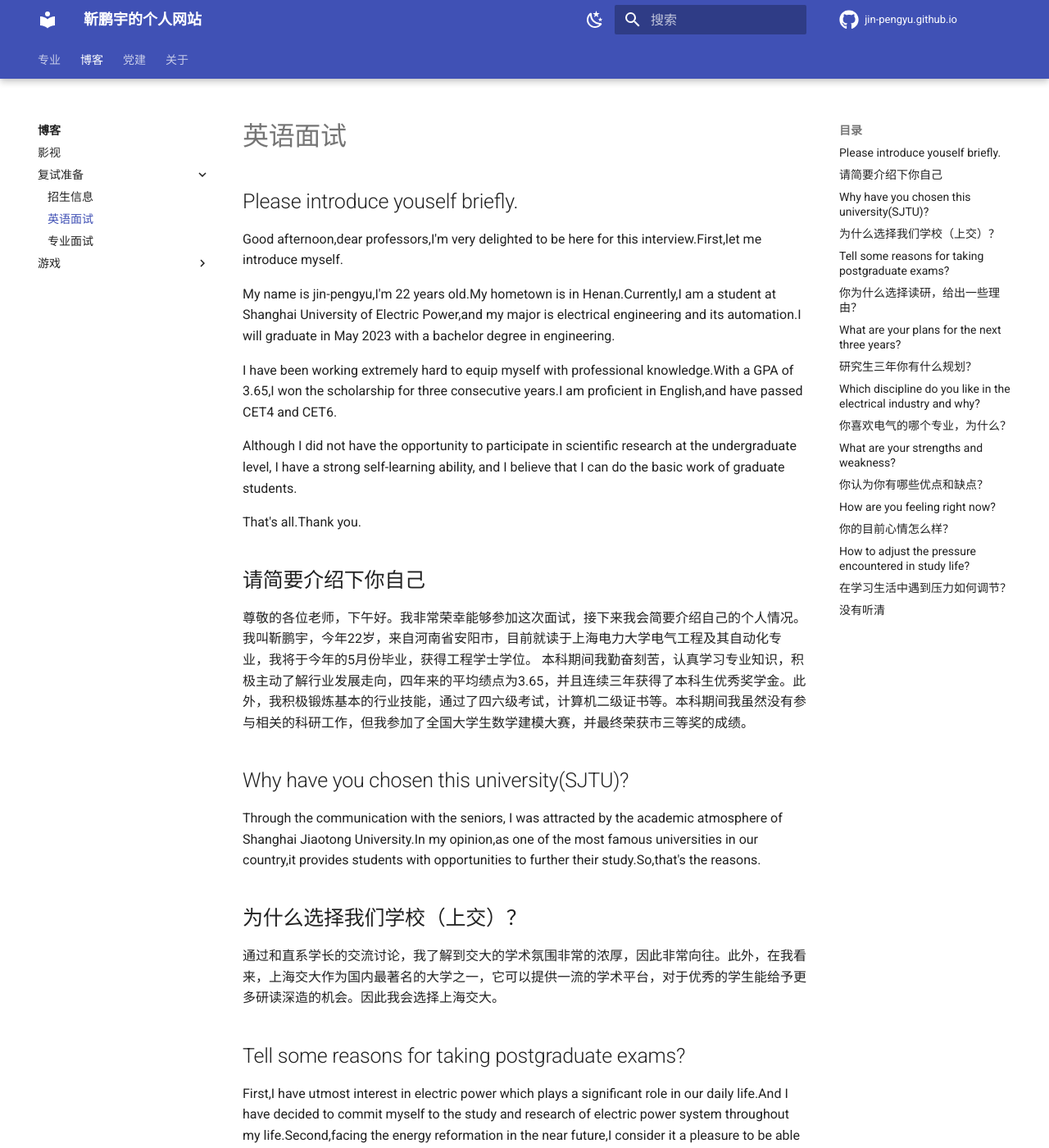
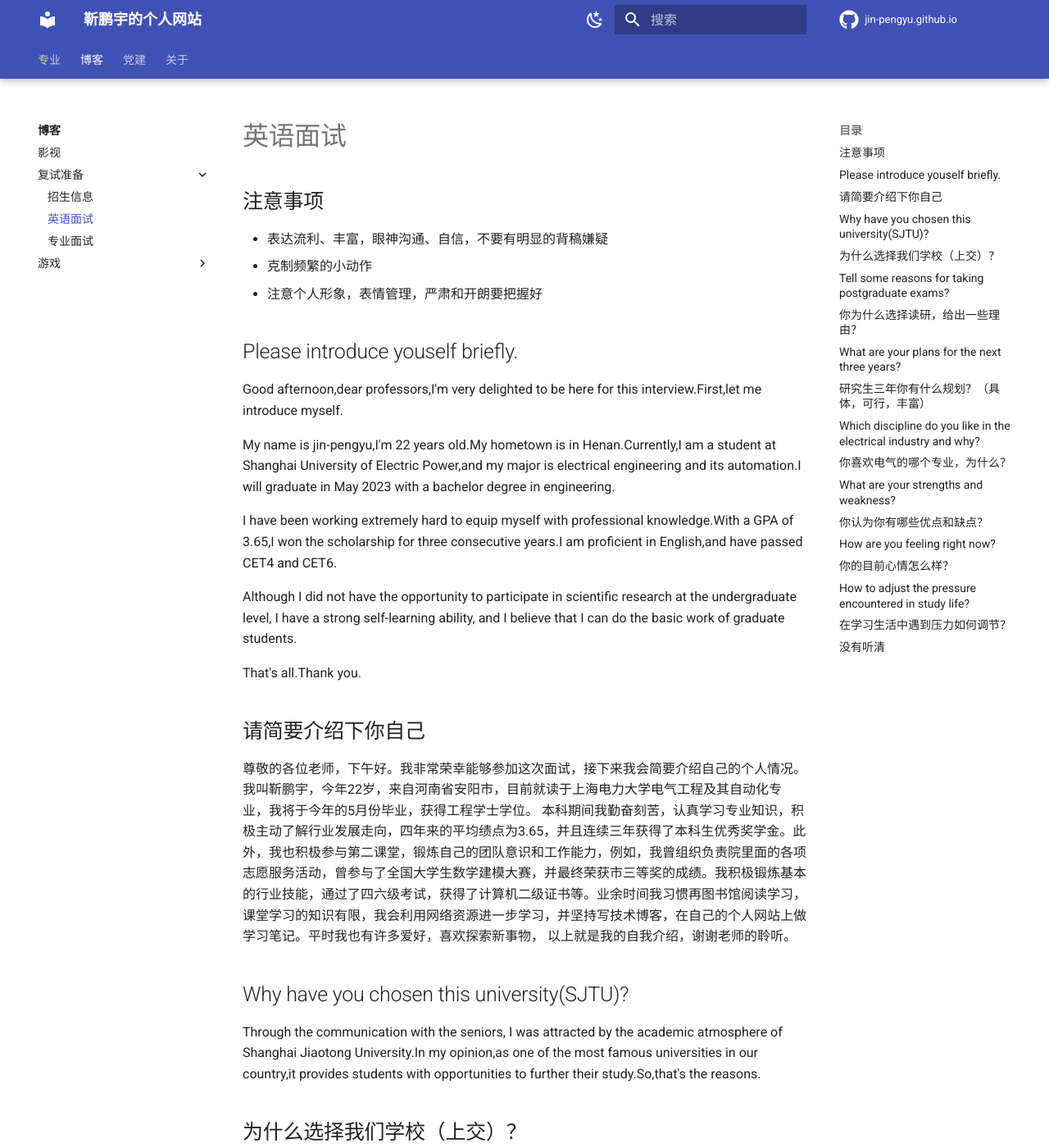
Before and after one commit to Pengyu-Jin/Pengyu-Jin.github.io, an MkDocs documentation site: the page built from docs/blog/pre-interview/English-interview.md, in a window 1280 px wide and 1400 px high. Shown: the whole window at 82% size. Built offline with MkDocs 1.6.1 and Material for MkDocs 9.7.7, drawn with Linux system fonts in a browser that asks for light colours; some of the changed text lies outside the part shown.

Commit message:
change style180

```diff
--- a/docs/blog/pre-interview/English-interview.md
+++ b/docs/blog/pre-interview/English-interview.md
@@ -1,3 +1,8 @@
+## 注意事项
+- 表达流利、丰富，眼神沟通、自信，不要有明显的背稿嫌疑
+- 克制频繁的小动作
+- 注意个人形象，表情管理，严肃和开朗要把握好
+
 ## Please introduce youself briefly.
 Good afternoon,dear professors,I'm very delighted to be here for this interview.First,let me introduce myself.
 
@@ -12,7 +17,8 @@ That's all.Thank you.
 ## 请简要介绍下你自己
 尊敬的各位老师，下午好。我非常荣幸能够参加这次面试，接下来我会简要介绍自己的个人情况。
 我叫靳鹏宇，今年22岁，来自河南省安阳市，目前就读于上海电力大学电气工程及其自动化专业，我将于今年的5月份毕业，获得工程学士学位。
-本科期间我勤奋刻苦，认真学习专业知识，积极主动了解行业发展走向，四年来的平均绩点为3.65，并且连续三年获得了本科生优秀奖学金。此外，我积极锻炼基本的行业技能，通过了四六级考试，计算机二级证书等。本科期间我虽然没有参与相关的科研工作，但我参加了全国大学生数学建模大赛，并最终荣获市三等奖的成绩。
+本科期间我勤奋刻苦，认真学习专业知识，积极主动了解行业发展走向，四年来的平均绩点为3.65，并且连续三年获得了本科生优秀奖学金。此外，我也积极参与第二课堂，锻炼自己的团队意识和工作能力，例如，我曾组织负责院里面的各项志愿服务活动，曾参与了全国大学生数学建模大赛，并最终荣获市三等奖的成绩。我积极锻炼基本的行业技能，通过了四六级考试，获得了计算机二级证书等。业余时间我习惯再图书馆阅读学习，课堂学习的知识有限，我会利用网络资源进一步学习，并坚持写技术博客，在自己的个人网站上做学习笔记。平时我也有许多爱好，喜欢探索新事物，
+以上就是我的自我介绍，谢谢老师的聆听。
 
 ## Why have you chosen this university(SJTU)?
 Through the communication with the seniors, I was attracted by the academic atmosphere of Shanghai Jiaotong University.In my opinion,as one of the most famous universities in our country,it provides students with opportunities to further their study.So,that's the reasons.
@@ -29,7 +35,7 @@ First,I have utmost interest in electric power which plays a significant role in
 ## What are your plans for the next three years?
 Well,first of all,I plan to read and explore as many research papers as possible to help myself get a better understanding of how to put my research into presentable results.And I also understand that graduate school study isn't all about research papers,so I plan to acquire necessary knowledge and skills to solve problems,either in my future academic pursuit or in my future career.
 
-## 研究生三年你有什么规划？
+## 研究生三年你有什么规划？（具体，可行，丰富）
 我计划建立自己的知识体系，对专业课的知识内容达到融会贯通的地步。坚持知行合一，理论与实际相结合，对于11111
 
 ## Which discipline do you like in the electrical industry and why?
```
Also changed, not shown: docs/blog/pre-interview/major-interview.md (+8 -1 lines), docs/major/Power System Analysis/chapter11.md (+7 -0 lines), docs/major/graduation project/group meeting.md (+10 -0 lines).
